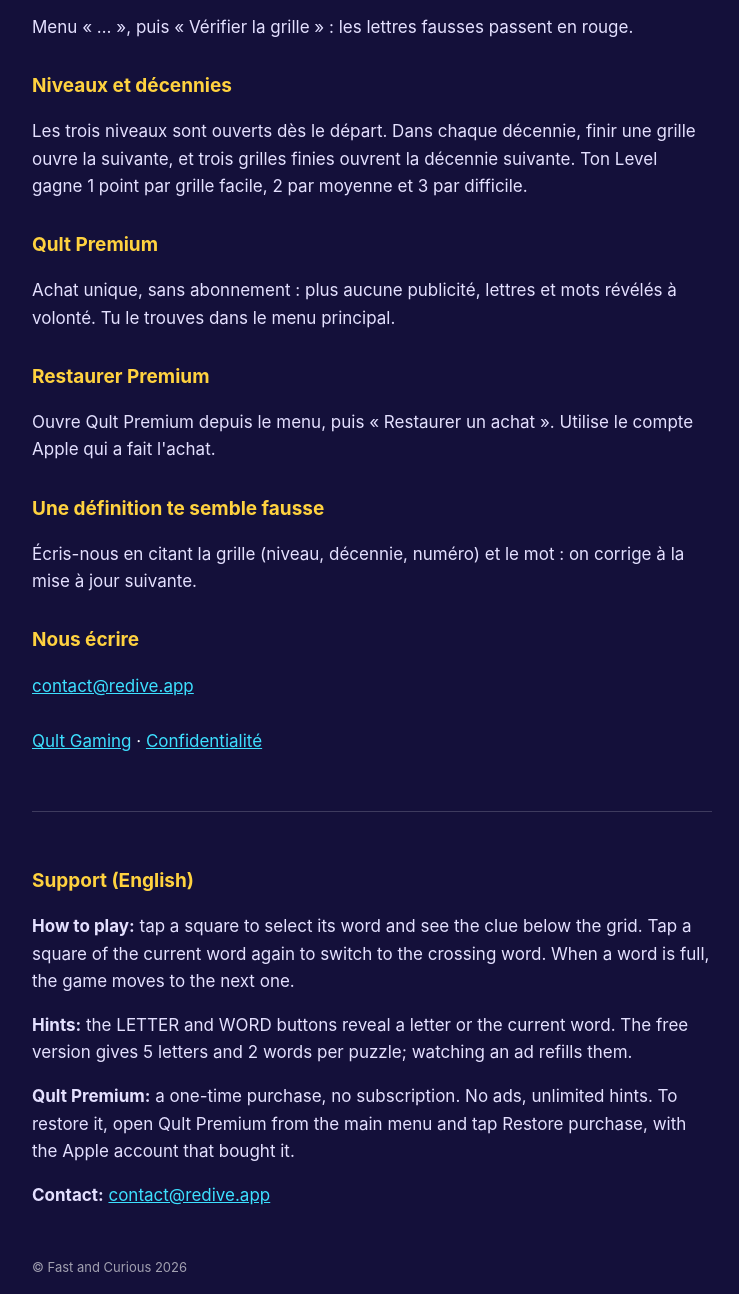
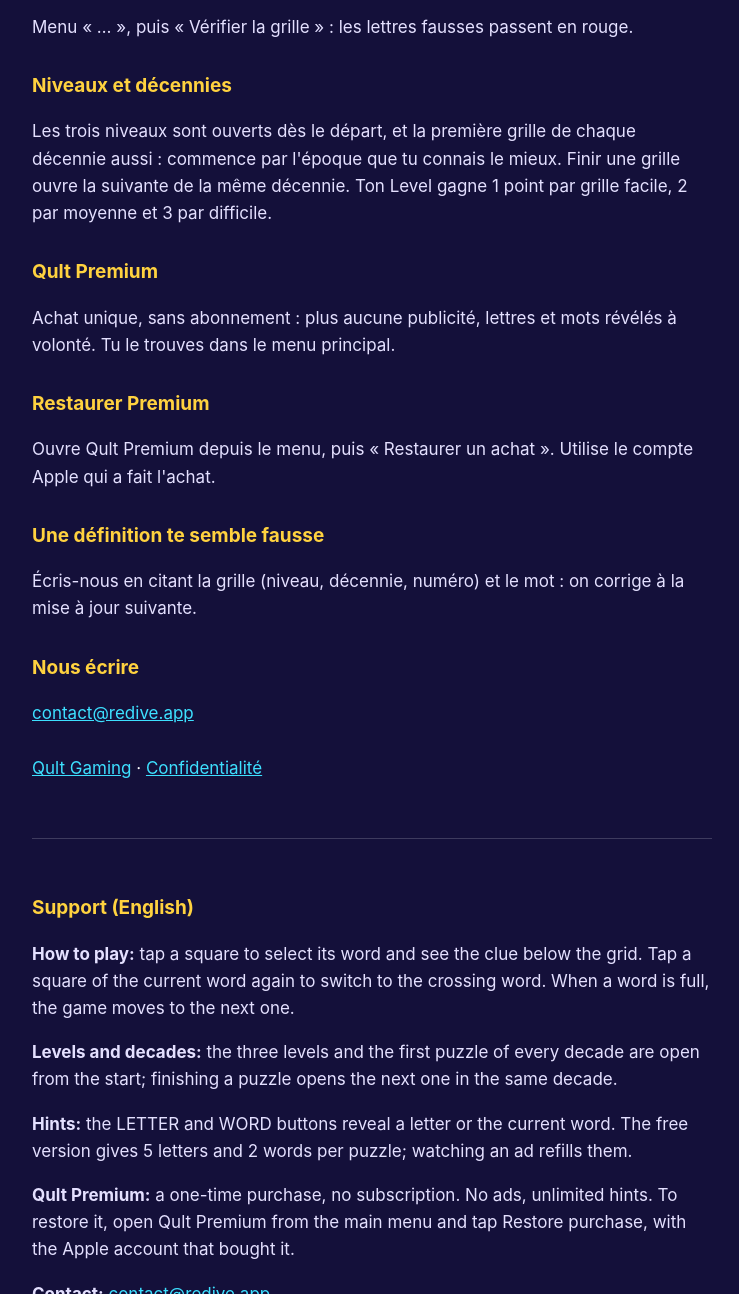
Before and after one commit to prunob/qult-gaming, a plain HTML site: page support.html in a window 1280 px wide. Shown: the part 502-1796 px from the top of the page, without its empty margins (268-1007 px from the left). Drawn offline with Linux system fonts and the light colour scheme.

Commit message:
Assistance : nouveau deblocage des decennies

```diff
--- a/support.html
+++ b/support.html
@@ -31,7 +31,7 @@
 <h2>Vérifier mes réponses</h2>
 <p>Menu « … », puis « Vérifier la grille » : les lettres fausses passent en rouge.</p>
 <h2>Niveaux et décennies</h2>
-<p>Les trois niveaux sont ouverts dès le départ. Dans chaque décennie, finir une grille ouvre la suivante, et trois grilles finies ouvrent la décennie suivante. Ton Level gagne 1 point par grille facile, 2 par moyenne et 3 par difficile.</p>
+<p>Les trois niveaux sont ouverts dès le départ, et la première grille de chaque décennie aussi : commence par l'époque que tu connais le mieux. Finir une grille ouvre la suivante de la même décennie. Ton Level gagne 1 point par grille facile, 2 par moyenne et 3 par difficile.</p>
 <h2>Qult Premium</h2>
 <p>Achat unique, sans abonnement : plus aucune publicité, lettres et mots révélés à volonté. Tu le trouves dans le menu principal.</p>
 <h2>Restaurer Premium</h2>
@@ -45,6 +45,7 @@
 <section class="lang" lang="en" id="en">
 <h2>Support (English)</h2>
 <p><b>How to play:</b> tap a square to select its word and see the clue below the grid. Tap a square of the current word again to switch to the crossing word. When a word is full, the game moves to the next one.</p>
+<p><b>Levels and decades:</b> the three levels and the first puzzle of every decade are open from the start; finishing a puzzle opens the next one in the same decade.</p>
 <p><b>Hints:</b> the LETTER and WORD buttons reveal a letter or the current word. The free version gives 5 letters and 2 words per puzzle; watching an ad refills them.</p>
 <p><b>Qult Premium:</b> a one-time purchase, no subscription. No ads, unlimited hints. To restore it, open Qult Premium from the main menu and tap Restore purchase, with the Apple account that bought it.</p>
 <p><b>Contact:</b> <a href="mailto:contact@redive.app">contact@redive.app</a></p>
```
